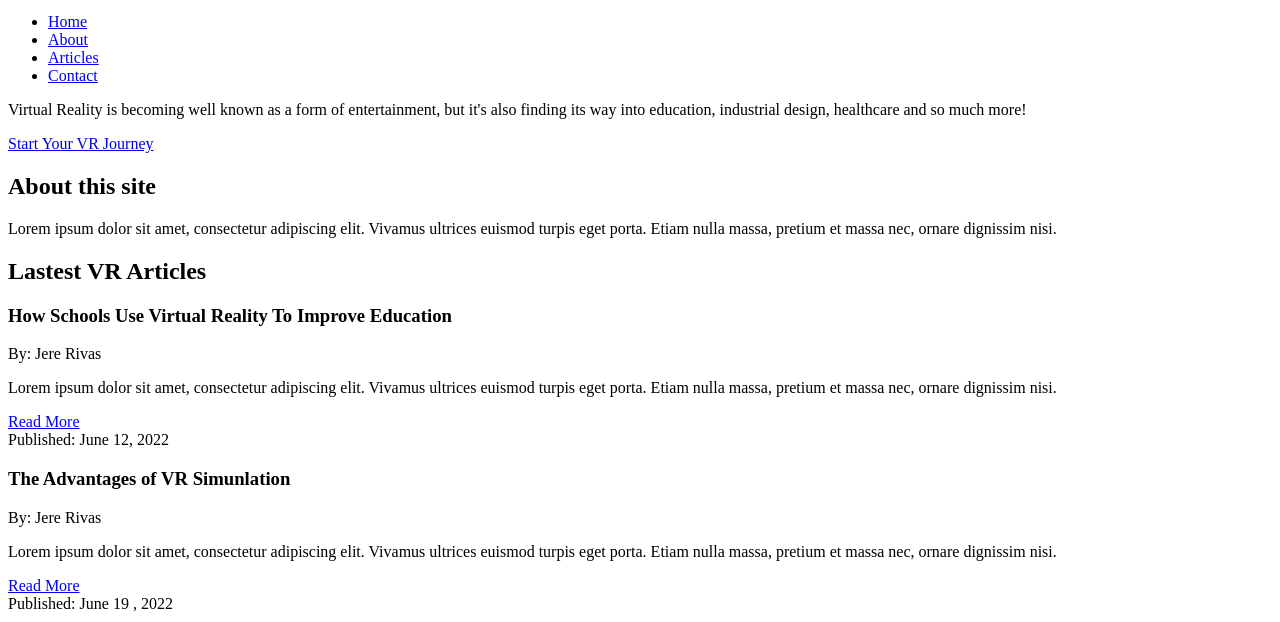
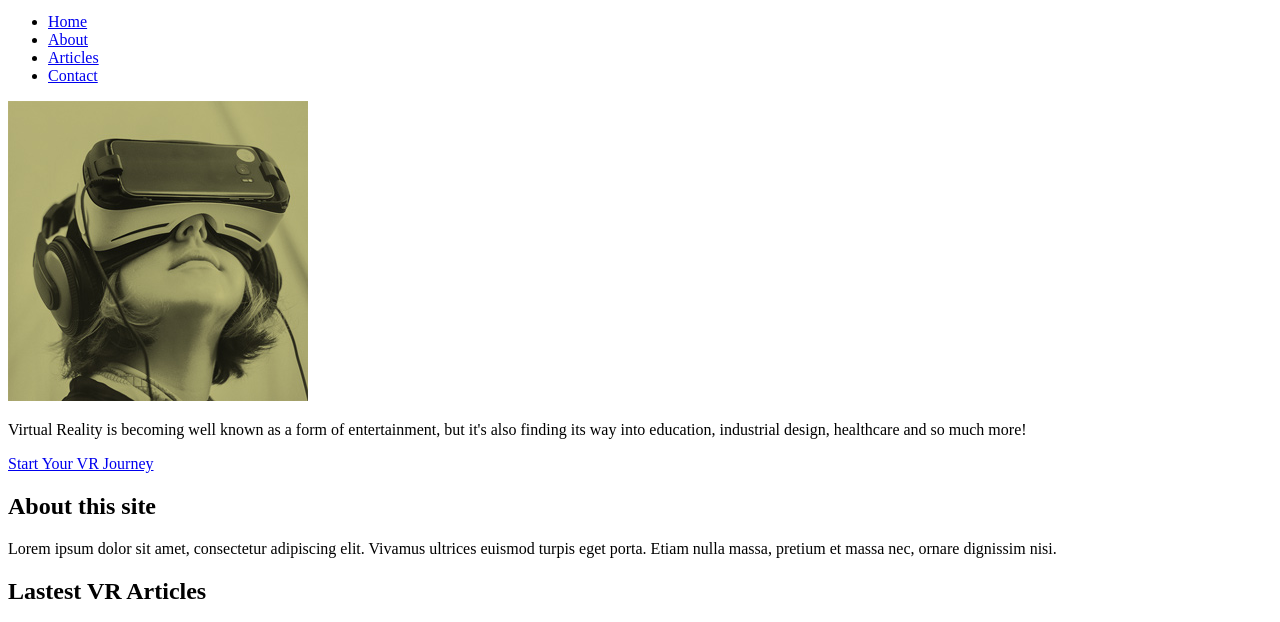
Before and after one commit to jeremiasrivas/html-basics, a plain HTML site: page index.html in a window 1280 px wide. Shown: the part 101-723 px from the top of the page. Drawn offline with Linux system fonts and the light colour scheme.

Commit message:
added featured.jpg to webpage

```diff
--- a/index.html
+++ b/index.html
@@ -20,6 +20,7 @@
         </header>
 
       <div>
+        <img src="img/featured.jpg" alt="VR user">
       <p>Virtual Reality is becoming well known as a form of entertainment, but it's also finding its way into education, industrial design, healthcare and so much more!</p>
       <a href="https://teamtreehouse.com/vr" target="_blank">Start Your VR Journey</a>
      </div>
```
